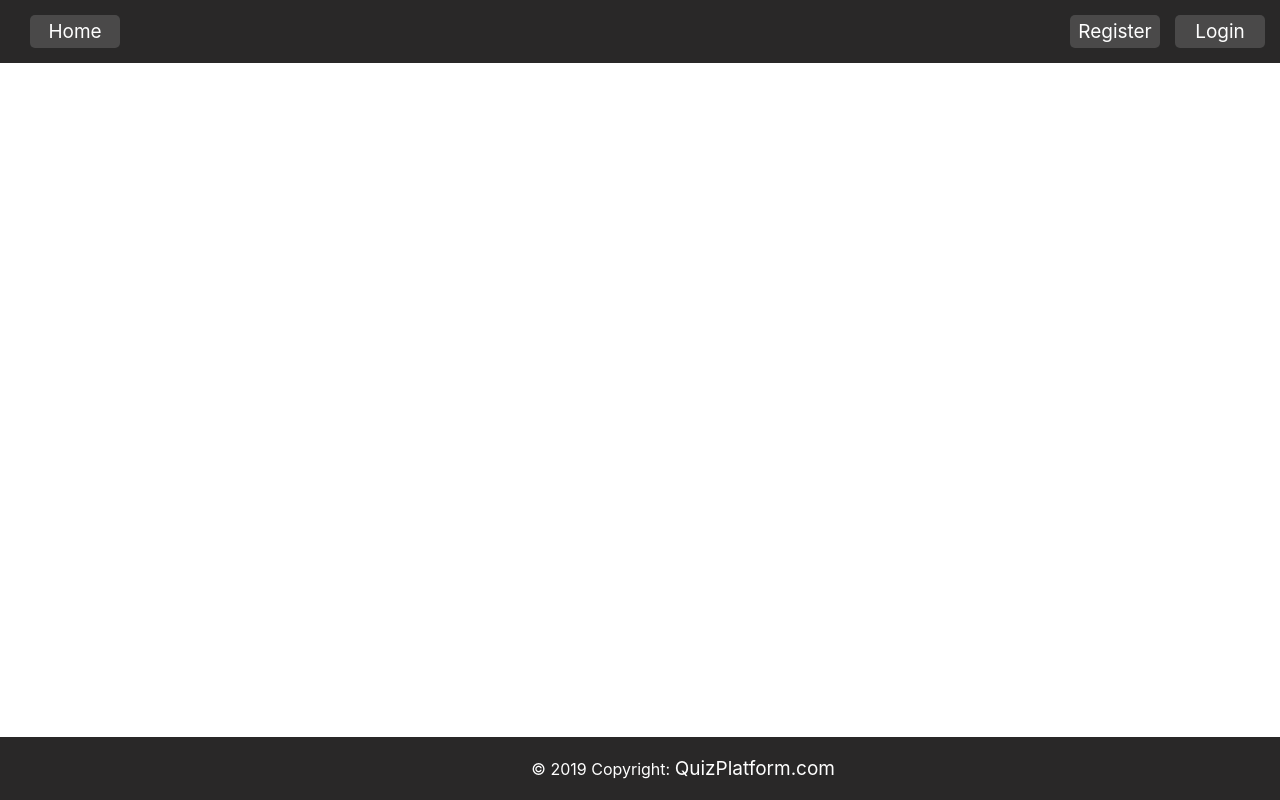
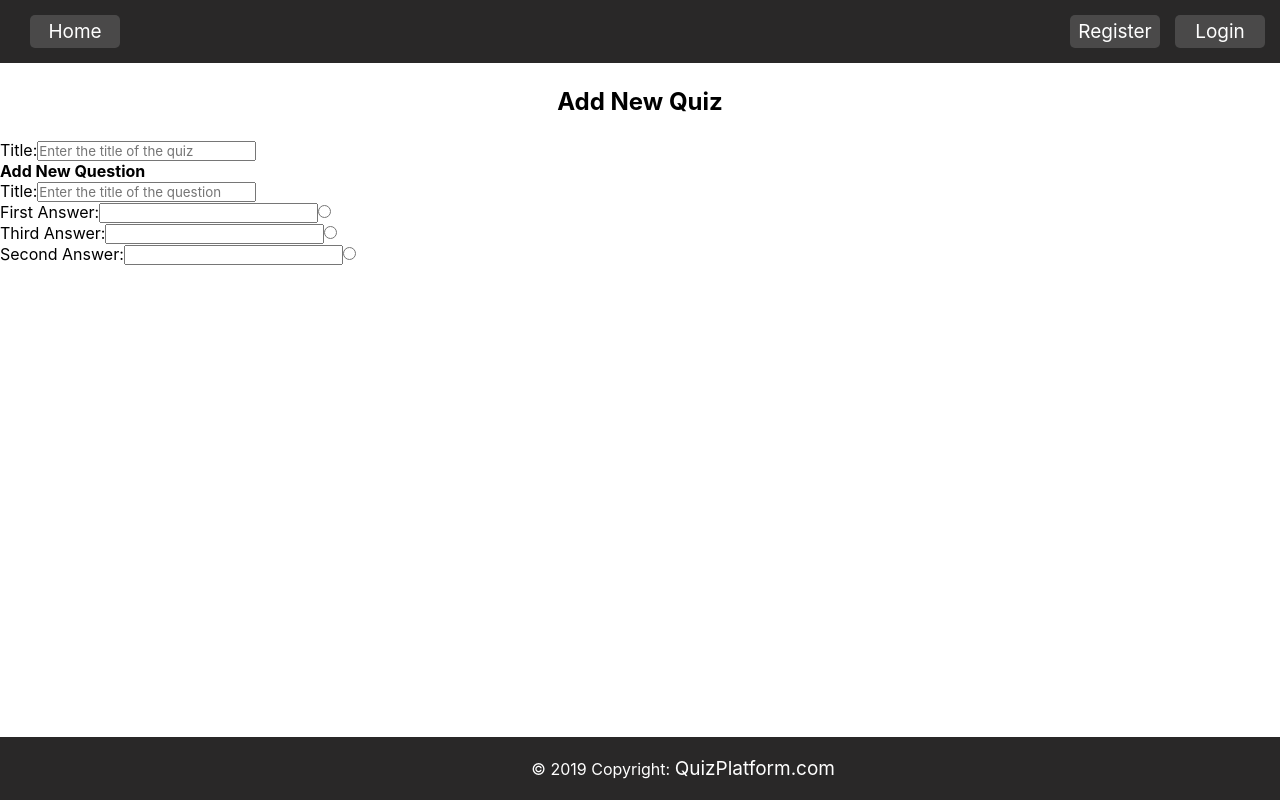
Before and after one commit to mihaela1354/Quiz-Vue-App, a Vue app: page /quiz/add in a window 1280 px wide. Built offline with nearby package versions, Linux system fonts and the light colour scheme.

Commit message:
Add Quiz

```diff
--- a/src/components/Home.vue
+++ b/src/components/Home.vue
@@ -1,7 +1,7 @@
 <template>
 <div>
   <h2>List of All Quizes</h2>
-  <section>
+  <section class="homeSection">
     <ul class="quiz-step step1 current">
       <li class="quiz" v-for="quiz in quizList" :key="quiz.id">
           <router-link :to="{ name: 'Quiz', params: { id: quiz.id }}">{{quiz.title}}</router-link>
@@ -38,7 +38,7 @@ h2{
   margin-top: 1.5rem;
   margin-bottom: 1.5rem;
 }
-section {
+.homeSection {
   display: block;
   width: 60%;
   margin:auto;
--- /dev/null
+++ b/src/components/quiz/AddQuiz.vue
@@ -0,0 +1,49 @@
+<template>
+  <div>
+    <h2>Add New Quiz</h2>
+    <form @submit.prevent="add">
+      <section>
+        <label for="quizName">Title:</label>
+        <input class="input" type="text" name="quizTitle" placeholder="Enter the title of the quiz" />
+      </section>
+      <section>
+        <h4>Add New Question</h4>
+        <label for="questionTitle">Title:</label>
+        <input
+          class="input"
+          type="text"
+          name="questionTitle"
+          placeholder="Enter the title of the question"
+        />
+        <div>
+          <label for>First Answer:</label>
+          <input class="form-radio" type="text" />
+          <input class="form-radio" name="answer"  type="radio" />
+        </div>
+        <div>
+          <label for>Third Answer:</label>
+          <input class="form-radio" type="text" />
+          <input class="form-radio" name="answer"  type="radio"/>
+        </div>
+        <div>
+          <label for>Second Answer:</label>
+          <input class="form-radio" type="text" />
+          <input class="form-radio" name="answer" type="radio" />
+        </div>
+      </section>
+    </form>
+  </div>
+</template>
+
+<script>
+export default {
+  data() {
+    return {};
+  },
+  methods: {}
+};
+</script>
+
+<style scoped>
+
+</style>
--- a/src/router/index.js
+++ b/src/router/index.js
@@ -5,6 +5,7 @@ import Home from '@/components/Home.vue';
 import Login from '@/components/auth/Login.vue';
 import Register from '@/components/auth/Register.vue';
 import Quiz from '@/components/quiz/Quiz.vue';
+import AddQuiz from '@/components/quiz/AddQuiz.vue';
 
 Vue.use(Router);
 
@@ -30,6 +31,11 @@ export default new Router({
       path: '/questions/:id',
       name: 'Quiz',
       component: Quiz
+    },
+    {
+      path: '/quiz/add',
+      name: 'AddQuiz',
+      component: AddQuiz
     }
   ]
 })
```
